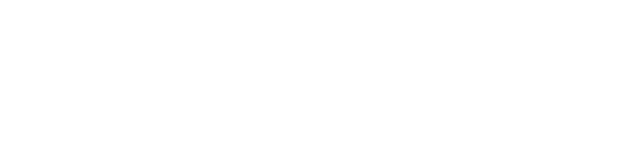
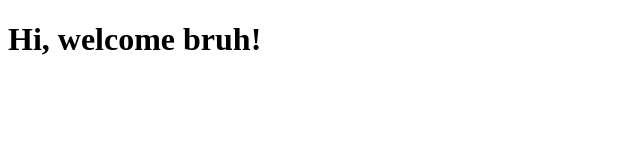
Before and after one commit to ctwardinajar/ctwardinajar.github.io, a plain HTML site: page resume/index.html in a window 1280 px wide. Shown: the whole page, without its empty margins (0-640 px from the left). Drawn offline with Linux system fonts and the light colour scheme.

Commit message:
Update index.html

```diff
--- a/resume/index.html
+++ b/resume/index.html
@@ -5,6 +5,6 @@
     <title> My Resume</title>
   </head>
   <body>
-
+    <h1> Hi, welcome bruh! </h1>
   </body>
 </html>
```
